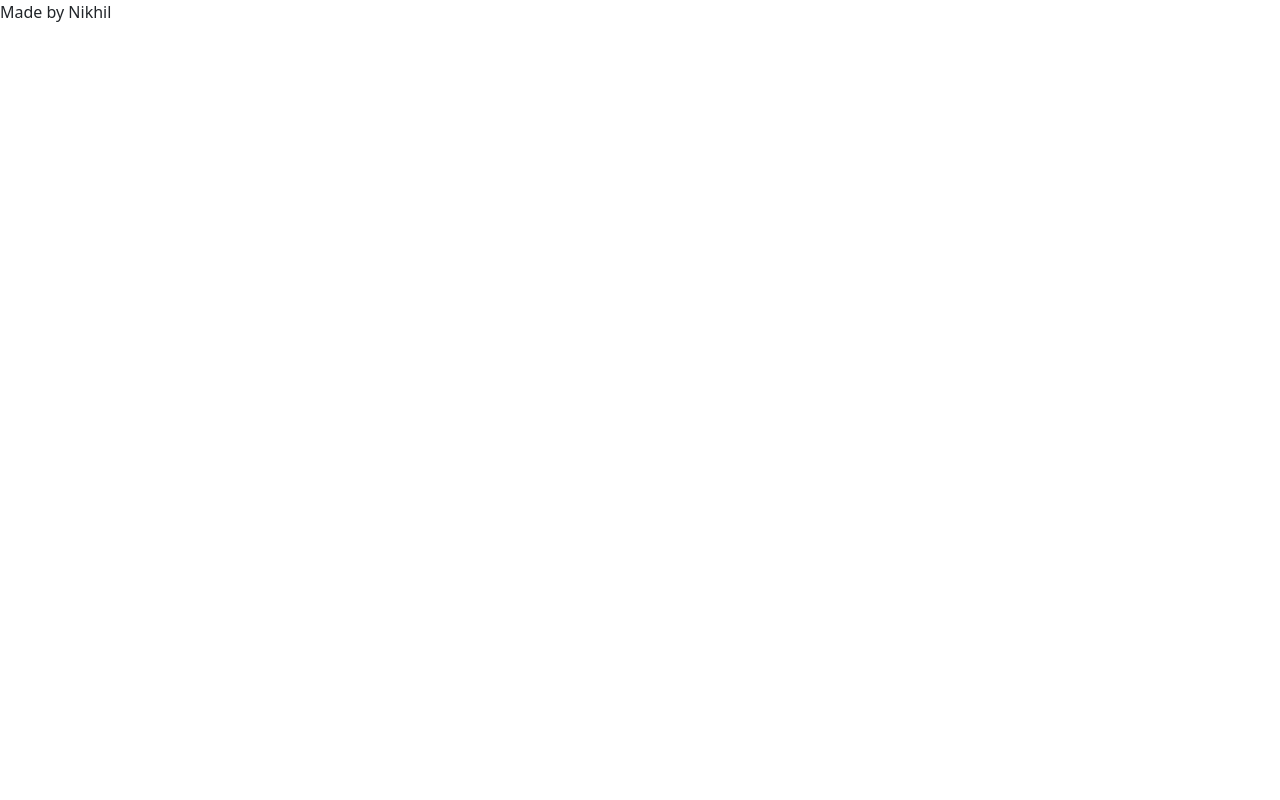
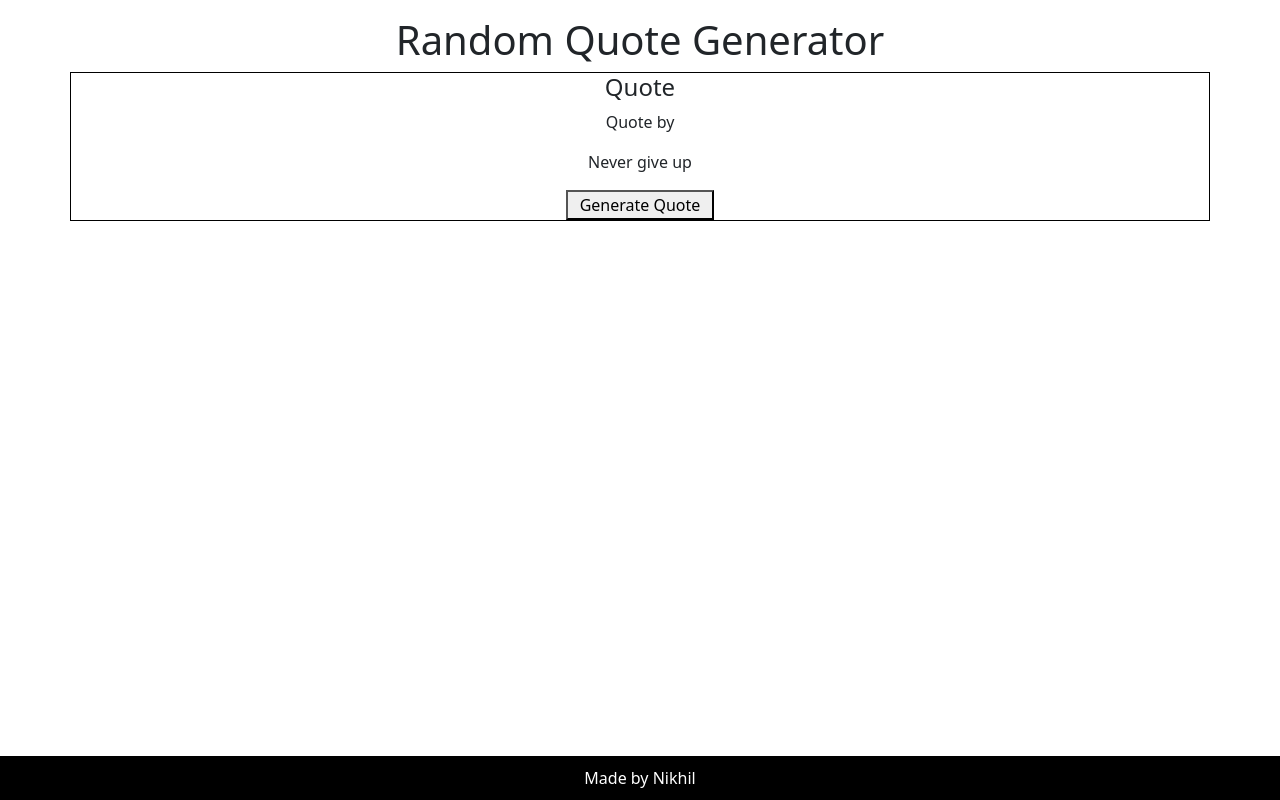
Before and after one commit to dommarajunikhil26/JavaScript-Projects, a plain HTML site: page RandomQuoteGenerator/index.html in a window 1280 px wide. Drawn offline with nearby package versions, Linux system fonts and the light colour scheme.

Commit message:
HTML and CSS completed

```diff
--- a/RandomQuoteGenerator/index.html
+++ b/RandomQuoteGenerator/index.html
@@ -11,6 +11,21 @@
 </head>
 
 <body>
+    <h1>Random Quote Generator</h1>
+    <div class="container">
+        <div class="row">
+            <h4>Quote</h4>
+        </div>
+        <div class="row">
+            <p>Quote by</p>
+        </div>
+        <div class="row">
+            <p>Never give up</p>
+        </div>
+        <div class="row">
+            <button type="submit" id="button">Generate Quote</button>
+        </div>
+    </div>
     <script src="index.js"></script>
     <script src="https://cdn.jsdelivr.net/npm/bootstrap@5.3.0-alpha3/dist/js/bootstrap.bundle.min.js" integrity="sha384-ENjdO4Dr2bkBIFxQpeoTz1HIcje39Wm4jDKdf19U8gI4ddQ3GYNS7NTKfAdVQSZe" crossorigin="anonymous"></script>
 </body>
--- a/RandomQuoteGenerator/styles.css
+++ b/RandomQuoteGenerator/styles.css
@@ -0,0 +1,29 @@
+h1{
+    text-align: center;
+    padding-top: 1rem;
+}
+footer {
+    position: fixed;
+    bottom: 0;
+    left: 0;
+    width: 100%;
+    background-color: black;
+    color: white;
+    text-align: center;
+    padding: 10px;
+}
+.container{
+    border: 1px solid black;
+    display: grid;
+    text-align: center;
+    justify-content: center;
+}
+.row > button{
+    display: flex;
+    justify-content: center;
+    max-width: 100%;
+}
+button:hover{
+    background-color: black;
+    color: white;
+}
```
Also changed, not shown: 1 other file.
